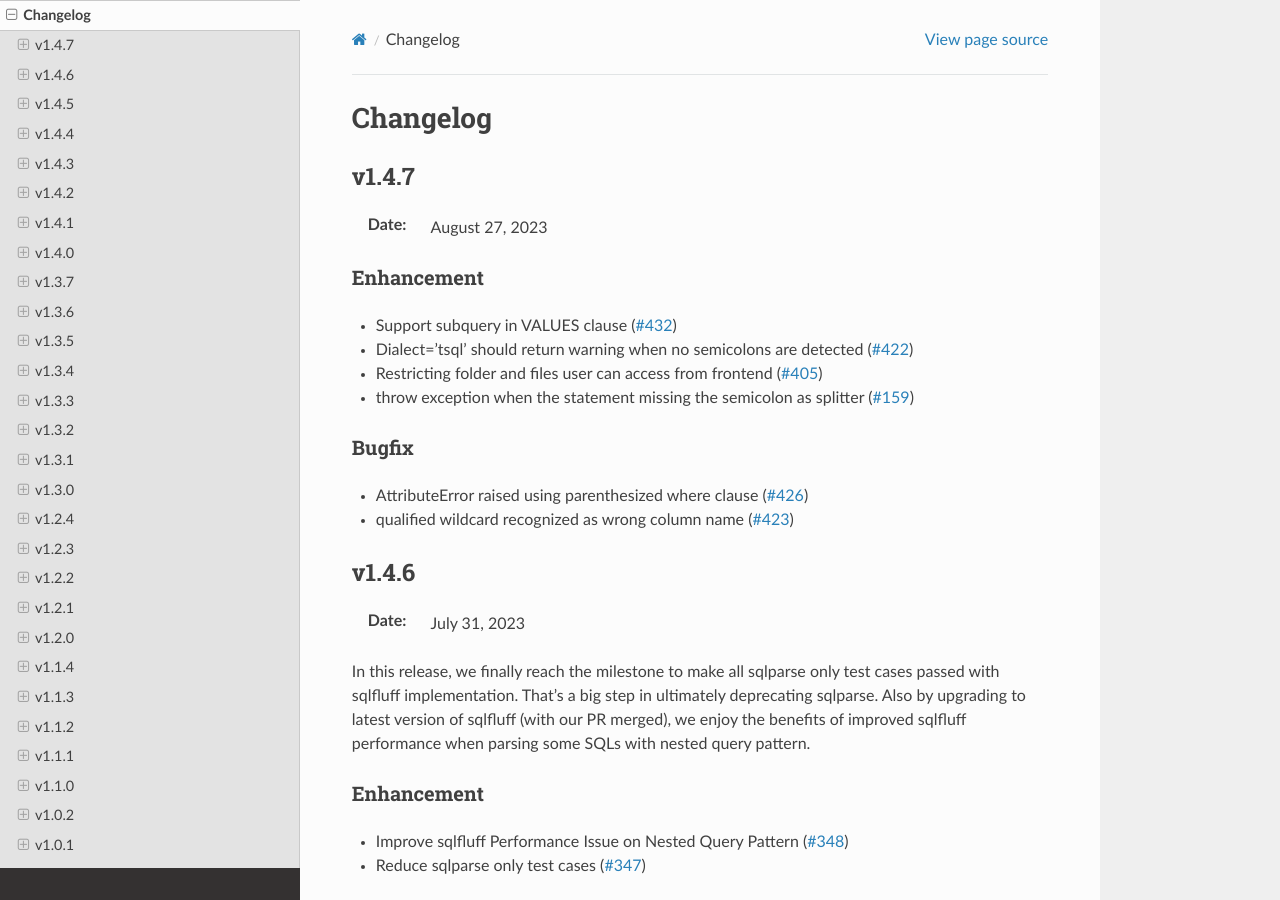
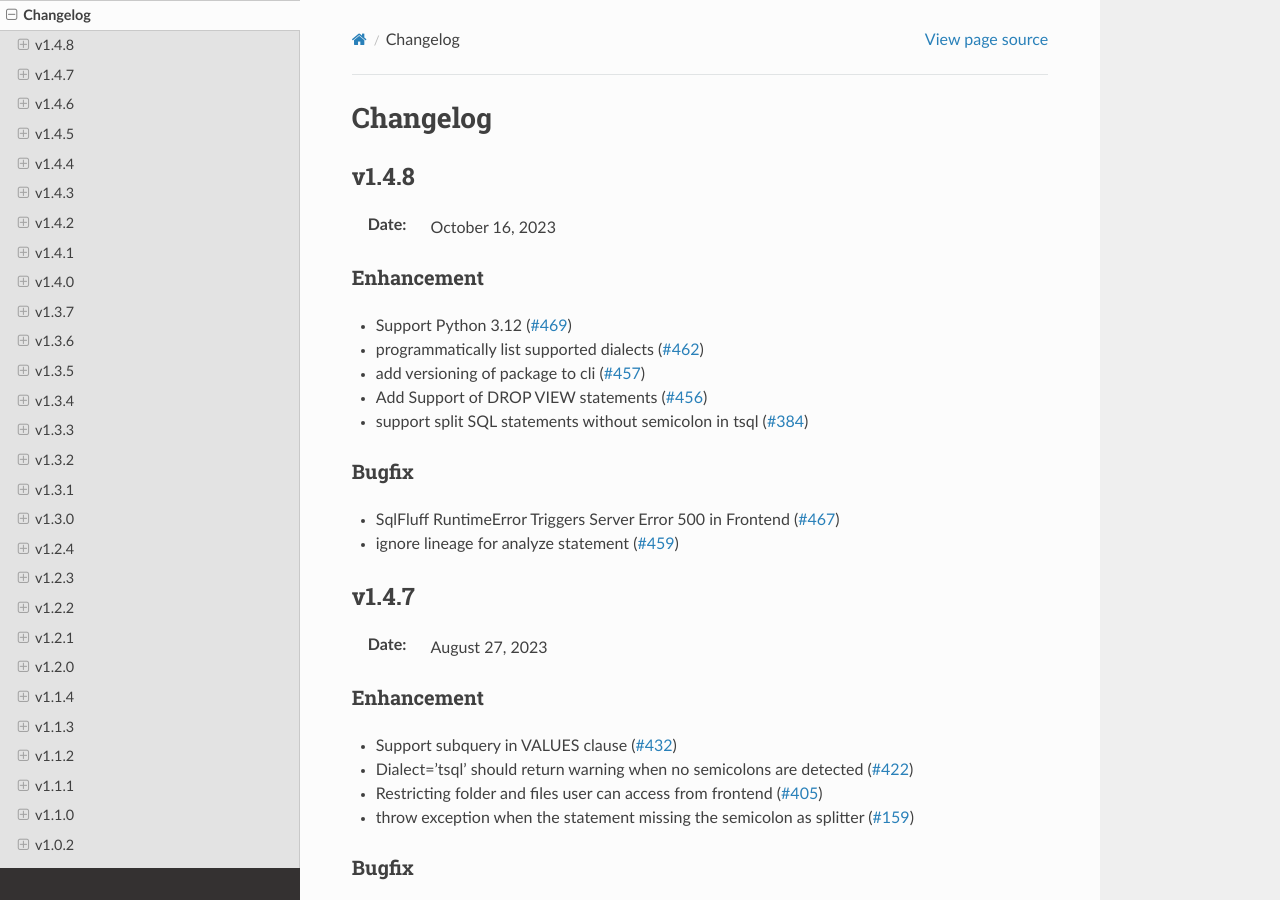
Before and after one commit to reata/sqllineage, a Sphinx documentation site: the page built from docs/release_note/changelog.rst, in a window 1280 px wide and 900 px high. Built offline with Sphinx 7.4.7 and the Read the Docs theme 2.0.0, drawn with Linux system fonts in a browser that asks for light colours.

Commit message:
chore: bump version to 1.4.8 (#471)

```diff
--- a/docs/release_note/changelog.rst
+++ b/docs/release_note/changelog.rst
@@ -1,6 +1,23 @@
 *********
 Changelog
 *********
+
+v1.4.8
+======
+:Date: October 16, 2023
+
+Enhancement
+-------------
+* Support Python 3.12 (`#469 <https://github.com/reata/sqllineage/issues/469>`_)
+* programmatically list supported dialects (`#462 <https://github.com/reata/sqllineage/issues/462>`_)
+* add versioning of package to cli (`#457 <https://github.com/reata/sqllineage/issues/457>`_)
+* Add Support of DROP VIEW statements  (`#456 <https://github.com/reata/sqllineage/issues/456>`_)
+* support split SQL statements without semicolon in tsql (`#384 <https://github.com/reata/sqllineage/issues/384>`_)
+
+Bugfix
+-------------
+* SqlFluff RuntimeError Triggers Server Error 500 in Frontend (`#467 <https://github.com/reata/sqllineage/issues/467>`_)
+* ignore lineage for analyze statement (`#459 <https://github.com/reata/sqllineage/issues/459>`_)
 
 v1.4.7
 ======
--- a/setup.py
+++ b/setup.py
@@ -68,7 +68,7 @@
     install_requires=[
         "sqlparse>=0.4.4",
         "networkx>=2.4",
-        "sqlfluff==2.3.2",
+        "sqlfluff==2.3.3",
     ],
     entry_points={"console_scripts": ["sqllineage = sqllineage.cli:main"]},
     extras_require={
--- a/sqllineage/__init__.py
+++ b/sqllineage/__init__.py
@@ -1,5 +1,5 @@
 NAME = "sqllineage"
-VERSION = "1.4.7"
+VERSION = "1.4.8"
 DEFAULT_LOGGING = {
     "version": 1,
     "disable_existing_loggers": False,
```
Also changed, not shown: 2 other files.
